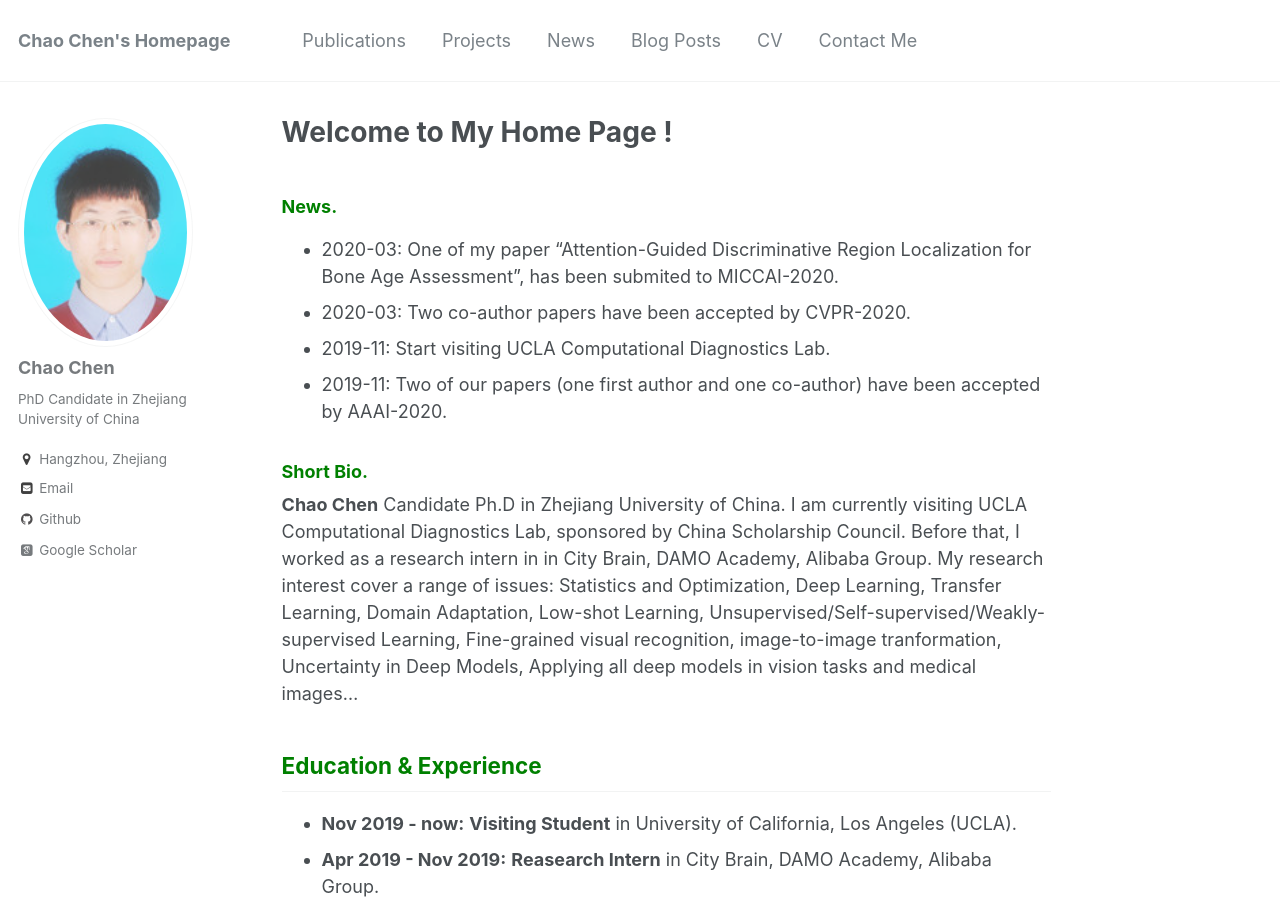
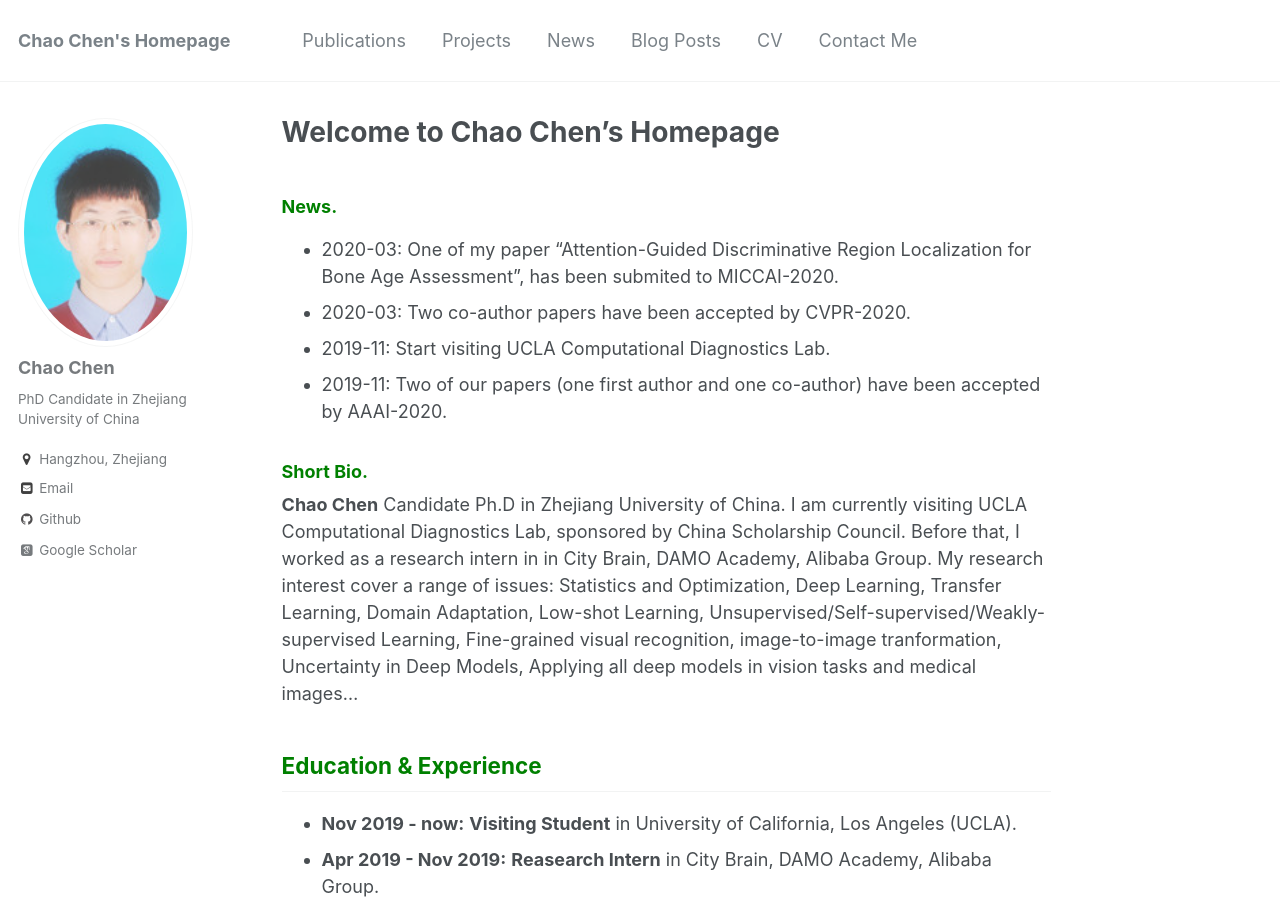
Before and after one commit to chenchao666/chenchao666.github.io, a Jekyll site: the page built from _pages/about.md, in a window 1280 px wide and 900 px high. Built offline with Jekyll 4.4.1, drawn with Linux system fonts in a browser that asks for light colours; some web fonts are replaced.

Commit message:
Update about.md

```diff
--- a/_pages/about.md
+++ b/_pages/about.md
@@ -1,6 +1,6 @@
 ---
 permalink: /
-title: "Welcome to My Home Page !"
+title: "Welcome to Chao Chen's Homepage"
 excerpt: "About me"
 author_profile: true
 redirect_from:
```
